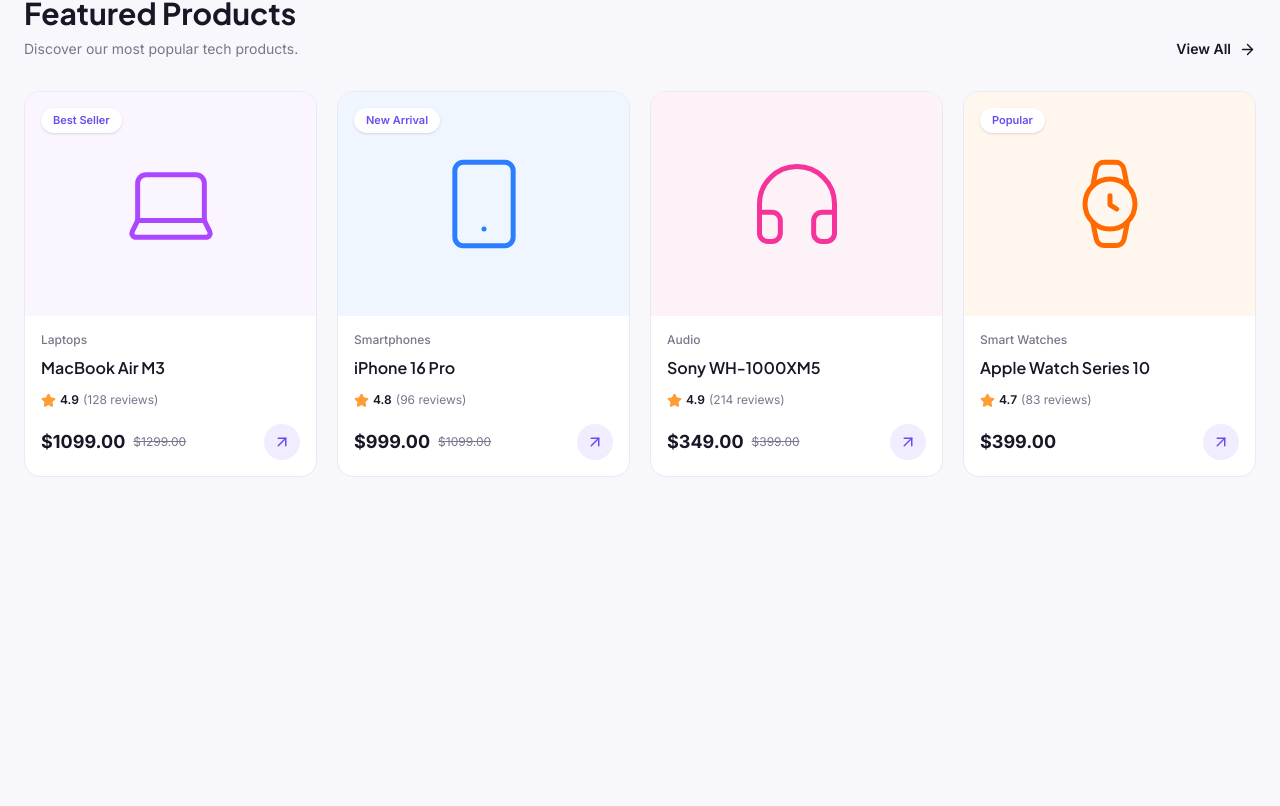
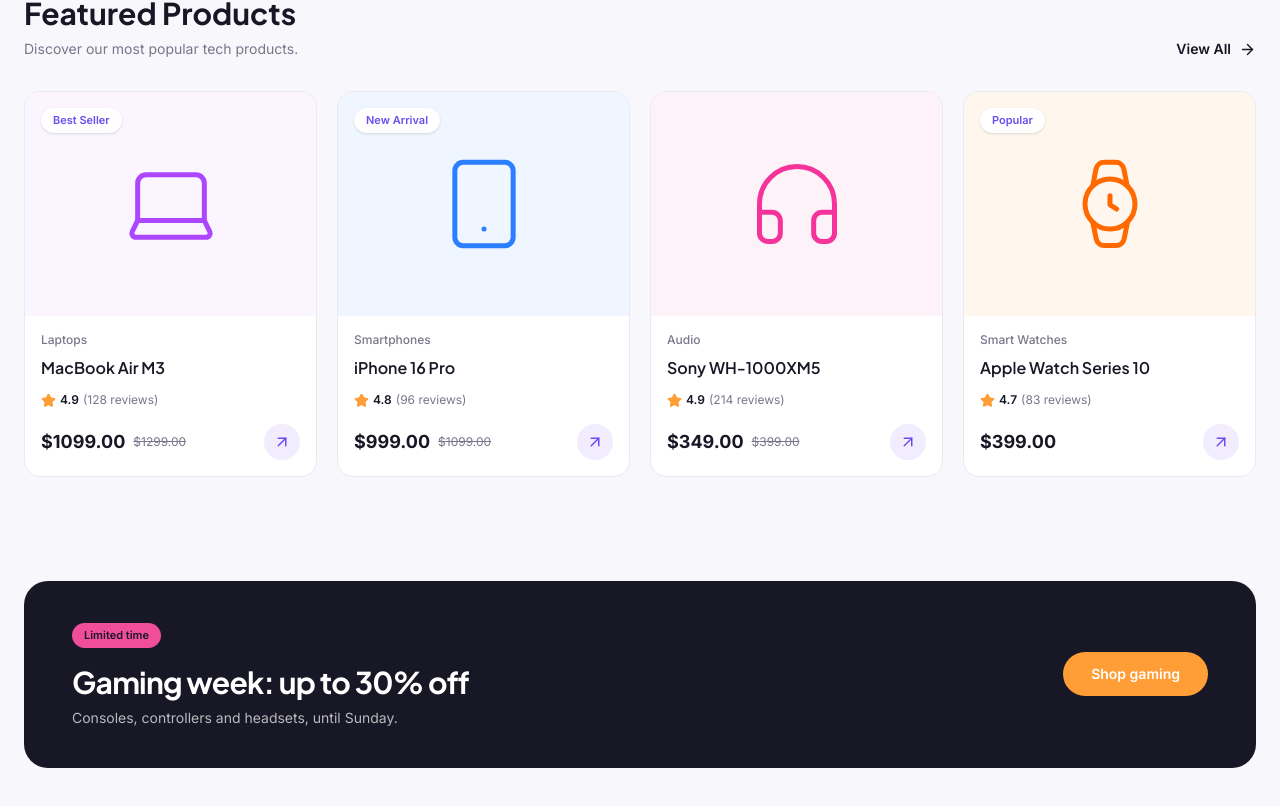
Before and after one commit to aminekhalfaoui343/nexacart, a Next.js app: page / in a window 1280 px wide. Shown: the part 1490-2296 px from the top of the page. Before the commit the page ends 2031 px from the top, so only its background shows below. Built offline with nearby package versions, Linux system fonts and the light colour scheme.

Commit message:
add promo banner

```diff
--- a/src/app/page.tsx
+++ b/src/app/page.tsx
@@ -1,6 +1,7 @@
 import CategoriesSection from "@/components/home/CategoriesSection";
 import FeaturedProducts from "@/components/home/FeaturedProducts";
 import HeroSection from "@/components/home/HeroSection";
+import PromoBanner from "@/components/home/PromoBanner";
 
 export default function Home() {
   return (
@@ -8,6 +9,7 @@ export default function Home() {
       <HeroSection />
       <CategoriesSection />
       <FeaturedProducts />
+      <PromoBanner />
     </>
   );
 }
--- /dev/null
+++ b/src/components/home/PromoBanner.tsx
@@ -0,0 +1,33 @@
+
+import Link from "next/link";
+
+export default function PromoBanner() {
+  return (
+    <section className="mx-auto w-full max-w-[1440px] px-6 py-10">
+      <div className="flex flex-col items-start justify-between gap-6 rounded-3xl bg-[#171725] px-8 py-10 text-white sm:px-12 lg:flex-row lg:items-center">
+        {/* Promotional content */}
+        <div>
+          <span className="inline-flex rounded-full bg-[#F04D9A] px-3 py-1 text-[11px] font-semibold text-[#171725]">
+            Limited time
+          </span>
+
+          <h2 className="mt-4 text-2xl font-bold tracking-tight sm:text-3xl">
+            Gaming week: up to 30% off
+          </h2>
+
+          <p className="mt-2 text-sm text-white/70">
+            Consoles, controllers and headsets, until Sunday.
+          </p>
+        </div>
+
+        {/* Call to action */}
+        <Link
+          href="/shop?category=gaming"
+          className="inline-flex shrink-0 items-center justify-center rounded-full bg-[#FF9D36] px-7 py-3 text-sm font-semibold text-[#171725] transition-all duration-300 hover:-translate-y-1 hover:bg-[#ffad52] hover:shadow-lg"
+        >
+          Shop gaming
+        </Link>
+      </div>
+    </section>
+  );
+}
```
